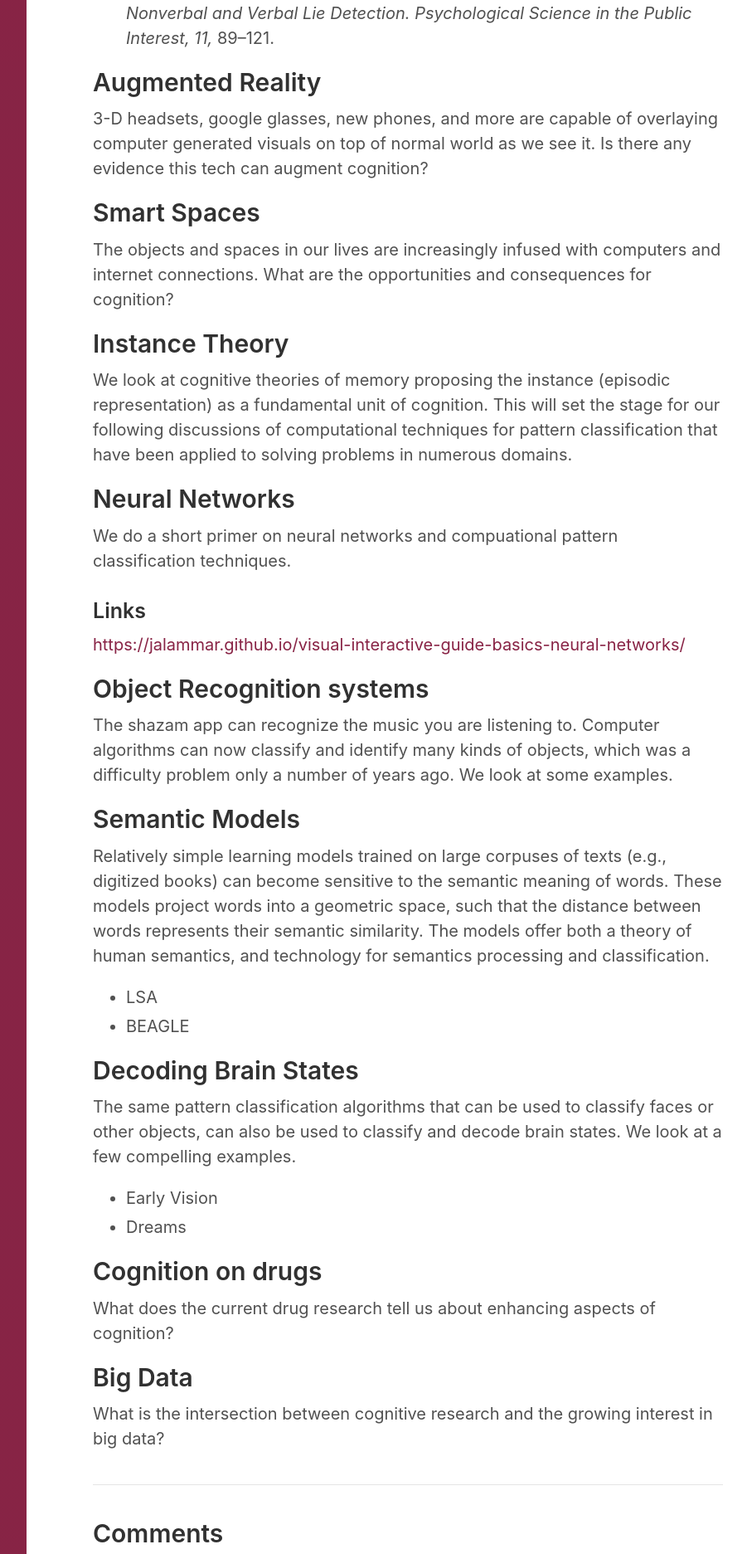
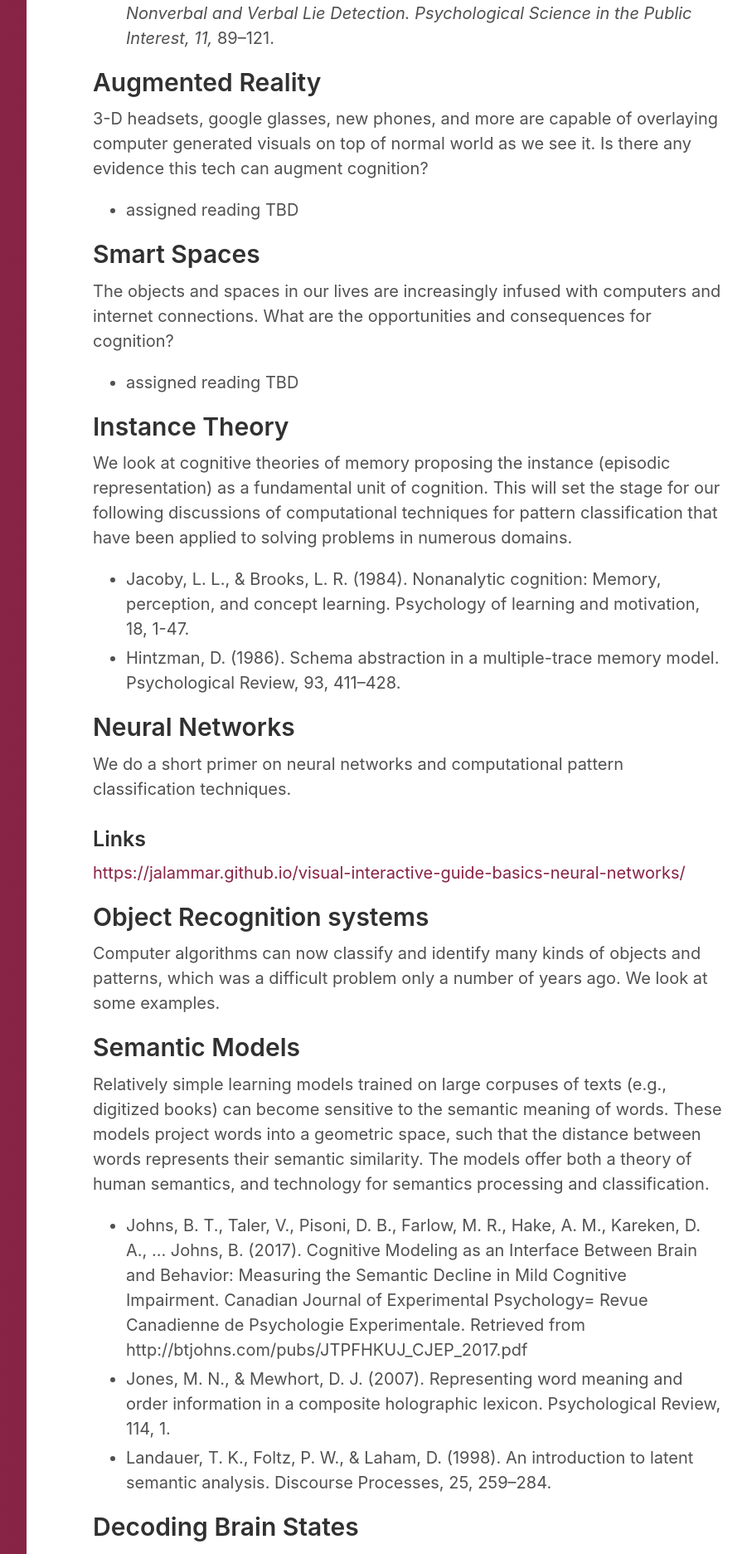
Before and after one commit to CrumpLab/cognitivetechnologies, a Jekyll site: the page built from _posts/2017-09-15-overview.md, in a window 1280 px wide. Shown: the part 2990-4863 px from the top of the page at 83% size, without its empty margins (328-1229 px from the left). Built offline with Jekyll 4.4.1, drawn with Linux system fonts in a browser that asks for light colours; nearby versions of some CDN libraries; some of the changed text lies outside the part shown.

Commit message:
update readings

```diff
--- a/_posts/2017-09-15-overview.md
+++ b/_posts/2017-09-15-overview.md
@@ -82,17 +82,24 @@ How are cognitive principles and new tech being used to create *improved* educat
 
 3-D headsets, google glasses, new phones, and more are capable of overlaying computer generated visuals on top of normal world as we see it. Is there any evidence this tech can augment cognition?
 
+  - assigned reading TBD
+
 ## Smart Spaces
 
 The objects and spaces in our lives are increasingly infused with computers and internet connections. What are the opportunities and consequences for cognition?
+
+  - assigned reading TBD
 
 ## Instance Theory
 
 We look at cognitive theories of memory proposing the instance (episodic representation) as a fundamental unit of cognition. This will set the stage for our following discussions of computational techniques for pattern classification that have been applied to solving problems in numerous domains.
 
+  - Jacoby, L. L., & Brooks, L. R. (1984). Nonanalytic cognition: Memory, perception, and concept learning. Psychology of learning and motivation, 18, 1-47.
+  - Hintzman, D. (1986). Schema abstraction in a multiple-trace memory model. Psychological Review, 93, 411–428.
+
 ## Neural Networks
 
-We do a short primer on neural networks and compuational pattern classification techniques.
+We do a short primer on neural networks and computational pattern classification techniques.
 
 ### Links
 
@@ -100,21 +107,25 @@ We do a short primer on neural networks and compuational pattern classification
 
 ## Object Recognition systems
 
-The shazam app can recognize the music you are listening to. Computer algorithms can now classify and identify many kinds of objects, which was a difficulty problem only a number of years ago. We look at some examples.
+Computer algorithms can now classify and identify many kinds of objects and patterns, which was a difficult problem only a number of years ago. We look at some examples.
+
 
 ## Semantic Models
 
 Relatively simple learning models trained on large corpuses of texts (e.g., digitized books) can become sensitive to the semantic meaning of words. These models project words into a geometric space, such that the distance between words represents their semantic similarity. The models offer both a theory of human semantics, and technology for semantics processing and classification.
 
-  - LSA
-  - BEAGLE
+  - Johns, B. T., Taler, V., Pisoni, D. B., Farlow, M. R., Hake, A. M., Kareken, D. A., … Johns, B. (2017). Cognitive Modeling as an Interface Between Brain and Behavior: Measuring the Semantic Decline in Mild Cognitive Impairment. Canadian Journal of Experimental Psychology= Revue Canadienne de Psychologie Experimentale. Retrieved from http://btjohns.com/pubs/JTPFHKUJ_CJEP_2017.pdf
+  - Jones, M. N., & Mewhort, D. J. (2007). Representing word meaning and order information in a composite holographic lexicon. Psychological Review, 114, 1.
+  - Landauer, T. K., Foltz, P. W., & Laham, D. (1998). An introduction to latent semantic analysis. Discourse Processes, 25, 259–284.
+
 
 ## Decoding Brain States
 
 The same pattern classification algorithms that can be used to classify faces or other objects, can also be used to classify and decode brain states. We look at a few compelling examples.
 
-  - Early Vision
-  - Dreams
+  - Horikawa, T., Tamaki, M., Miyawaki, Y., & Kamitani, Y. (2013). Neural decoding of visual imagery during sleep. Science, 340, 639–642.
+  - Cowen, A. S., Chun, M. M., & Kuhl, B. A. (2014). Neural portraits of perception: reconstructing face images from evoked brain activity. Neuroimage, 94, 12–22.
+
 
 ## Cognition on drugs
 
```
